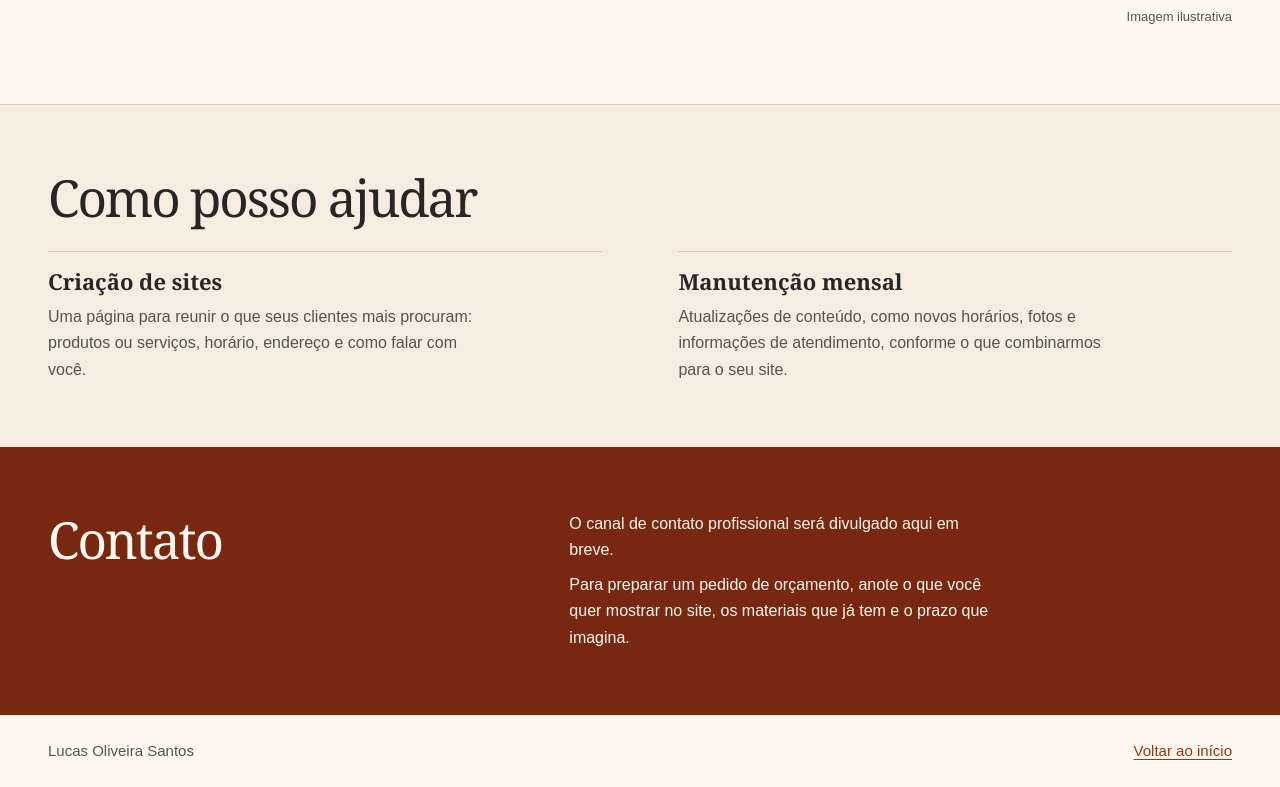
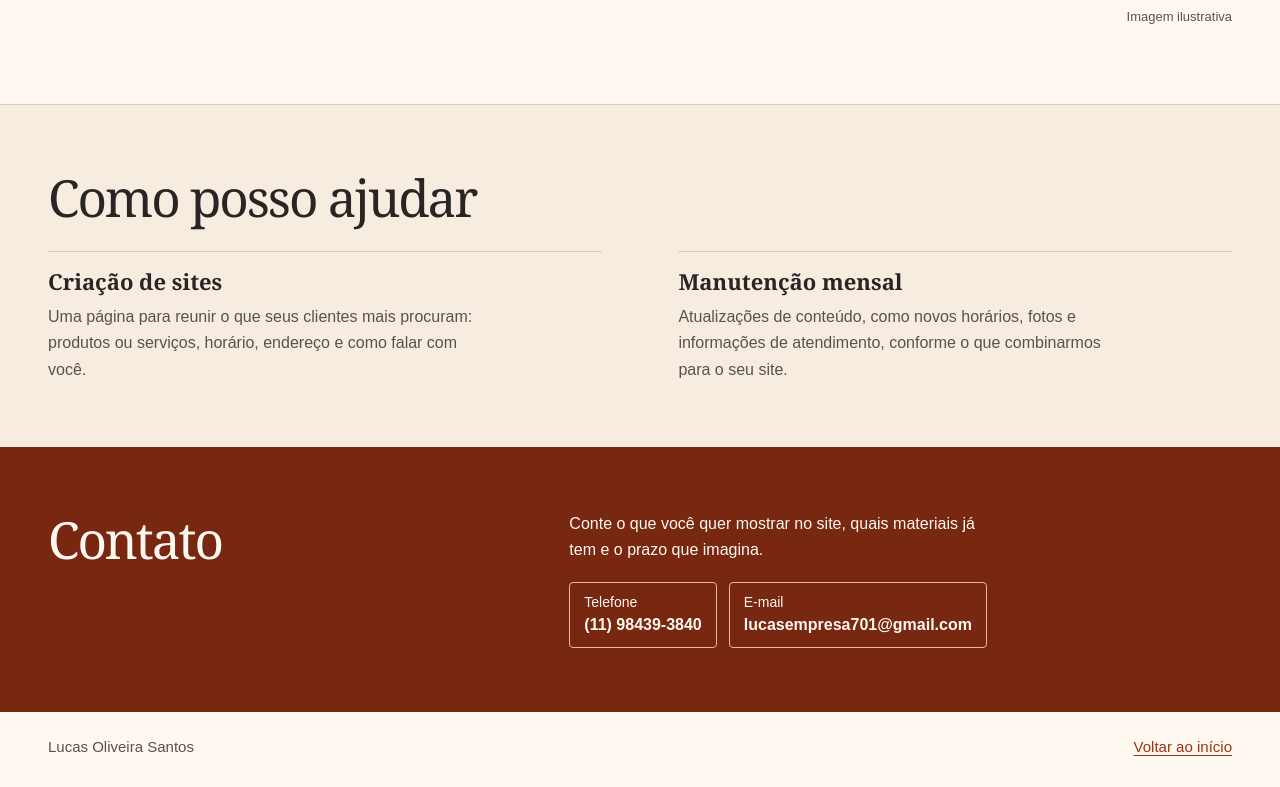
Before and after one commit to lucasempresa701-create/lucas-desenvolvimento-web, a plain HTML site: page portfolio/index.html in a window 1280 px wide. Shown: the part 704-1491 px from the top of the page. Drawn offline with Linux system fonts and the light colour scheme.

Commit message:
Adiciona contatos e prepara a publicação do portfólio

```diff
--- a/portfolio/index.html
+++ b/portfolio/index.html
@@ -66,8 +66,21 @@
       <div class="container contact-inner">
         <h2 id="titulo-contato">Contato</h2>
         <div>
-          <p>O canal de contato profissional será divulgado aqui em breve.</p>
-          <p>Para preparar um pedido de orçamento, anote o que você quer mostrar no site, os materiais que já tem e o prazo que imagina.</p>
+          <p>Conte o que você quer mostrar no site, quais materiais já tem e o prazo que imagina.</p>
+          <ul class="contact-methods" role="list">
+            <li>
+              <a href="tel:+5511984393840">
+                <span>Telefone</span>
+                <strong>(11) 98439-3840</strong>
+              </a>
+            </li>
+            <li>
+              <a href="mailto:lucasempresa701@gmail.com">
+                <span>E-mail</span>
+                <strong>lucasempresa701@gmail.com</strong>
+              </a>
+            </li>
+          </ul>
         </div>
       </div>
     </section>
--- a/portfolio/style.css
+++ b/portfolio/style.css
@@ -264,7 +264,36 @@ h3 {
 }
 
 .contact p { max-width: 48ch; }
-.contact p + p { margin-top: 0.5rem; }
+
+.contact-methods {
+  display: flex;
+  flex-wrap: wrap;
+  gap: 0.75rem;
+  margin: 1.125rem 0 0;
+  padding: 0;
+  list-style: none;
+}
+
+.contact-methods li {
+  min-width: 0;
+  max-width: 100%;
+}
+
+.contact-methods a {
+  display: grid;
+  gap: 0.125rem;
+  padding: 0.625rem 0.875rem;
+  border: 1px solid #e8b9a5;
+  border-radius: 0.25rem;
+  line-height: 1.4;
+  overflow-wrap: anywhere;
+  text-decoration: none;
+}
+
+.contact-methods a span { font-size: 0.875rem; }
+.contact-methods a strong { text-underline-offset: 0.2em; }
+.contact-methods a:hover { background: #62200d; }
+.contact-methods a:hover strong { text-decoration: underline; }
 
 .footer-inner {
   display: flex;
```
Also changed, not shown: 3 other files.
